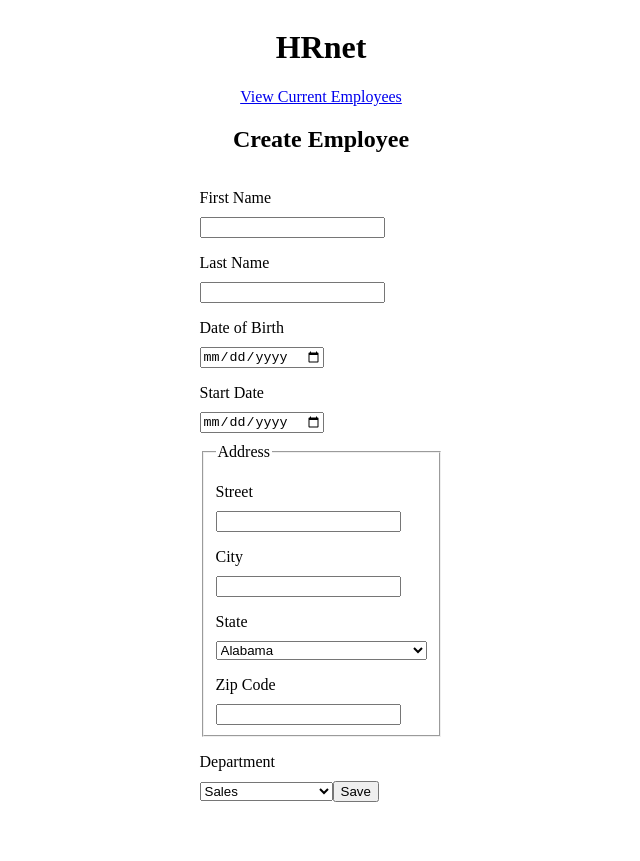
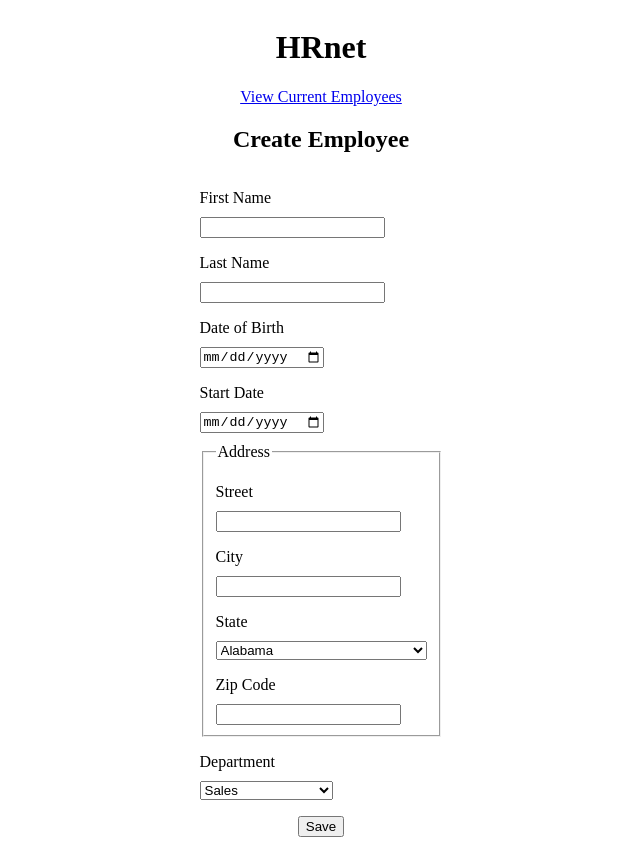
Before and after one commit to sedomu/oc_p14_HRnet, a React (Vite) app in the folder hrnet/: page / in a window 1280 px wide. Shown: the whole page, without its empty margins (319-959 px from the left). Before the commit the page ends 810 px from the top, so only its background shows below. Built offline with nearby package versions, Linux system fonts and the light colour scheme.

Commit message:
just refacfoting Save button in Home.jsx

```diff
--- a/hrnet/src/pages/Home.jsx
+++ b/hrnet/src/pages/Home.jsx
@@ -76,7 +76,10 @@ export default function Home () {
                     <option>Legal</option>
                 </select>
 
-                <button type="submit">Save</button>
+                <div className="save-button-wrapper">
+                    <button type="submit">Save</button>
+                </div>
+
             </form>
         </div>
         <Modal ref={modalRef}>Employee Created!</Modal>
--- a/hrnet/src/styles/main.css
+++ b/hrnet/src/styles/main.css
@@ -21,6 +21,12 @@ label {
   margin-top: 10px;
 }
 
+.save-button-wrapper {
+  display: flex;
+  justify-content: center;
+  margin: 16px 0;
+}
+
 button.active {
   background: red;
 }
--- /dev/null
+++ b/hrnet/src/styles/scss/layout/_adaptLegacy.scss
@@ -0,0 +1,5 @@
+.save-button-wrapper {
+  display: flex;
+  justify-content: center;
+  margin: 16px 0;
+}
--- a/hrnet/src/styles/scss/main.scss
+++ b/hrnet/src/styles/scss/main.scss
@@ -1,3 +1,4 @@
 @use './layout/legacy';
+@use './layout/adaptLegacy';
 
 @use './components/table';
```
Also changed, not shown: 1 other file (tests, documents, lock files or other folders).
